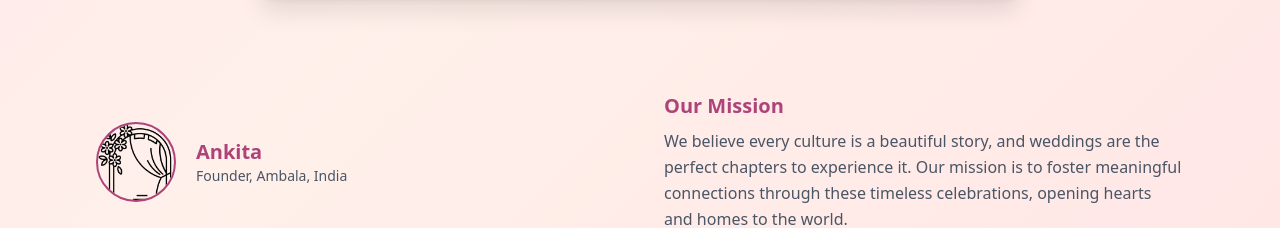
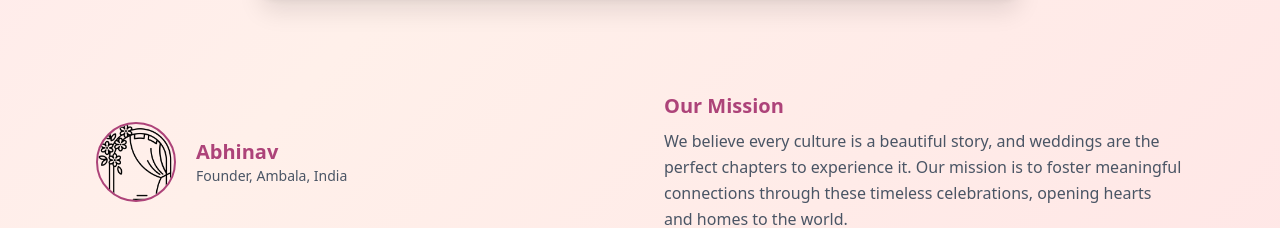
Before and after one commit to Abhinav8195/JoinOurShaadi, a React (Vite) app: page /contact in a window 1280 px wide. Shown: the part 900-1128 px from the top of the page. Built offline with nearby package versions, Linux system fonts and the light colour scheme; no server answers.

Commit message:
Update ConatctUs.jsx

```diff
--- a/src/pages/ConatctUs.jsx
+++ b/src/pages/ConatctUs.jsx
@@ -128,7 +128,7 @@
             className="w-20 h-20 rounded-full object-cover border-2 border-[#AD4379]"
           />
           <div>
-            <p className="text-xl font-semibold text-[#AD4379]">Ankita</p>
+            <p className="text-xl font-semibold text-[#AD4379]">Abhinav</p>
             <p className="text-gray-600 text-sm">Founder, Ambala, India</p>
           </div>
         </div>
```
